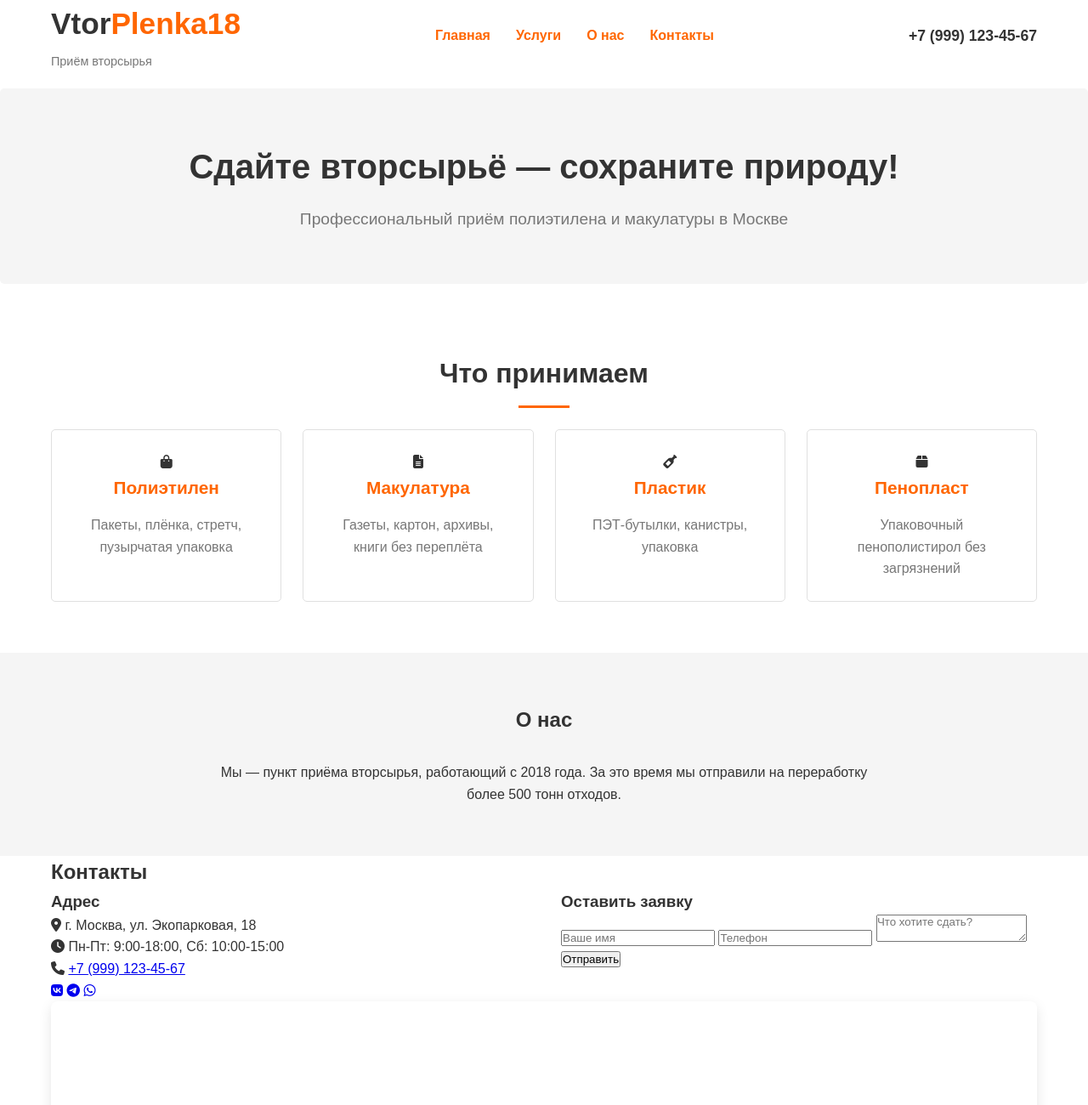
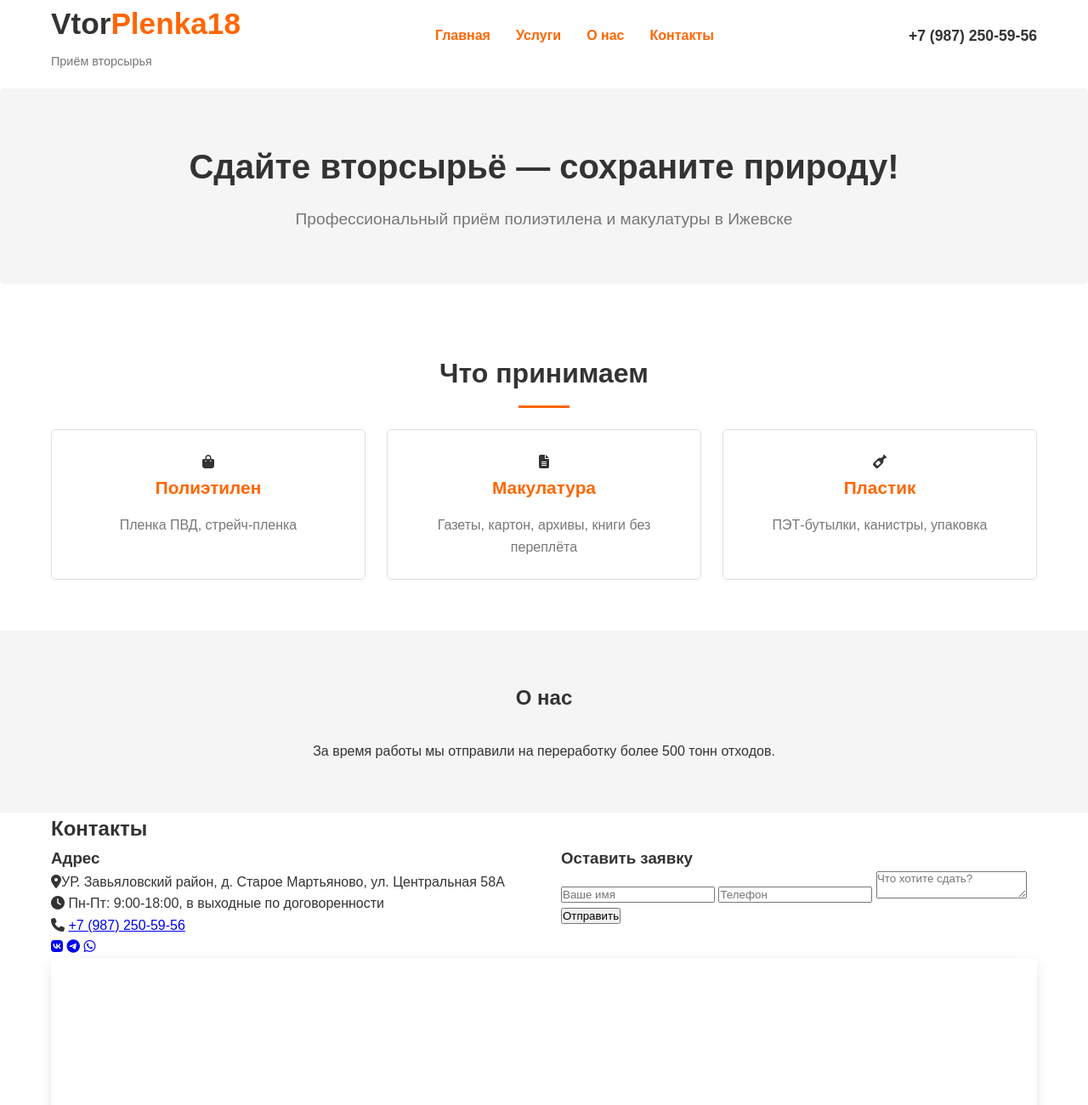
Before and after one commit to Evgyu12/vtorplenka18, a plain HTML site: page index.html in a window 1280 px wide. Shown: the top 1300 px of the page at 85% size. Drawn offline with Linux system fonts and the light colour scheme.

Commit message:
Update index.html

```diff
--- a/index.html
+++ b/index.html
@@ -7,8 +7,7 @@
     <link rel="stylesheet" href="assets/css/deepseek_css_20250818_8f3192.css">
     <link rel="stylesheet" href="https://cdnjs.cloudflare.com/ajax/libs/font-awesome/6.4.0/css/all.min.css">
 </head>
-<body>
-    <!-- Шапка -->
+<body class="index-page">
     <header>
         <div class="container">
             <div class="logo">
@@ -26,16 +25,15 @@
             </nav>
 
             <div class="contact-phone">
-                <a href="tel:+79991234567">+7 (999) 123-45-67</a>
+                <a href="tel:+7 (987) 250-59-56">+7 (987) 250-59-56</a>
             </div>
         </div>
     </header>
 
-    <!-- Главный баннер -->
     <section class="main-banner">
         <div class="container">
             <h2>Сдайте вторсырьё — сохраните природу!</h2>
-            <p>Профессиональный приём полиэтилена и макулатуры в Москве</p>
+            <p>Профессиональный приём полиэтилена и макулатуры в Ижевске</p>
         </div>
     </section>
 
@@ -48,7 +46,7 @@
                 <div class="service-card">
                     <i class="fas fa-shopping-bag"></i>
                     <h3>Полиэтилен</h3>
-                    <p>Пакеты, плёнка, стретч, пузырчатая упаковка</p>
+                    <p>Пленка ПВД, стрейч-пленка</p>
                 </div>
 
                 <div class="service-card">
@@ -63,11 +61,6 @@
                     <p>ПЭТ-бутылки, канистры, упаковка</p>
                 </div>
 
-                <div class="service-card">
-                    <i class="fas fa-box"></i>
-                    <h3>Пенопласт</h3>
-                    <p>Упаковочный пенополистирол без загрязнений</p>
-                </div>
             </div>
         </div>
     </section>
@@ -77,7 +70,7 @@
         <div class="container">
             <h2 style="text-align: center; margin-bottom: 30px;">О нас</h2>
             <p style="text-align: center; max-width: 800px; margin: 0 auto;">
-                Мы — пункт приёма вторсырья, работающий с 2018 года. За это время мы отправили на переработку более 500 тонн отходов.
+                За время работы мы отправили на переработку более 500 тонн отходов.
             </p>
         </div>
     </section>
@@ -89,9 +82,9 @@
             <div class="contact-wrapper">
                 <div class="contact-info">
                     <h3>Адрес</h3>
-                    <p><i class="fas fa-map-marker-alt"></i> г. Москва, ул. Экопарковая, 18</p>
-                    <p><i class="fas fa-clock"></i> Пн-Пт: 9:00-18:00, Сб: 10:00-15:00</p>
-                    <p><i class="fas fa-phone"></i> <a href="tel:+79991234567">+7 (999) 123-45-67</a></p>
+                    <p><i class="fas fa-map-marker-alt"></i>УР.  Завьяловский район, д. Старое Мартьяново, ул. Центральная 58А</p>
+                    <p><i class="fas fa-clock"></i> Пн-Пт: 9:00-18:00, в выходные по договоренности</p>
+                    <p><i class="fas fa-phone"></i> <a href="tel:+7 (987) 250-59-56">+7 (987) 250-59-56</a></p>
 
                     <div class="social-links">
                         <a href="#"><i class="fab fa-vk"></i></a>
@@ -117,11 +110,10 @@
         <iframe src="https://yandex.ru/map-widget/v1/?um=constructor%3A0e0d1a3e9d8b8d8c8c8c8c8c8c8c8c8c8c8&amp;source=constructor" frameborder="0"></iframe>
     </div>
 
-    <!-- Футер -->
     <footer>
         <div class="container">
             <div class="footer-contact">
-                <p>+7 (999) 123-45-67</p>
+                <p>+7 (987) 250-59-56</p>
             </div>
             <div class="copyright">
                 <p>&copy; 2023 VtorPlenka18. Все права защищены</p>
```
